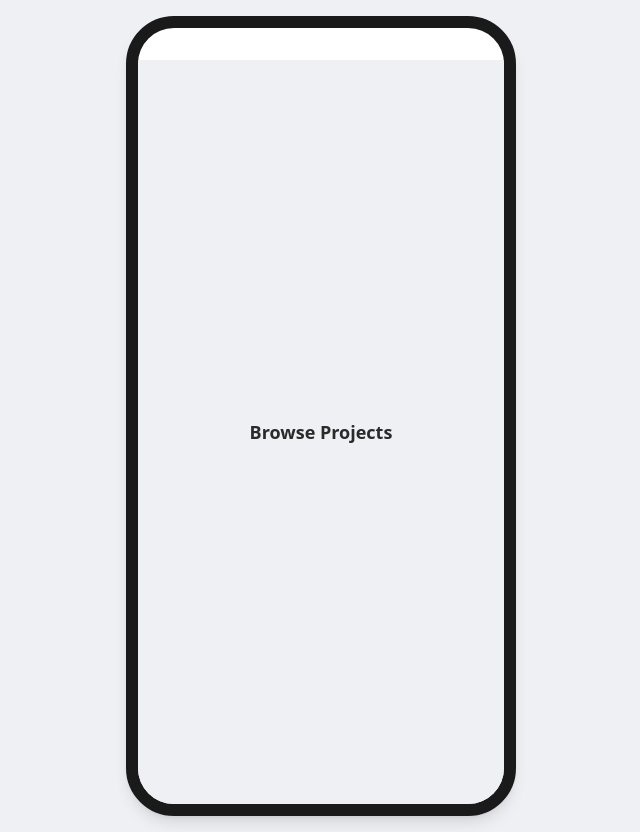
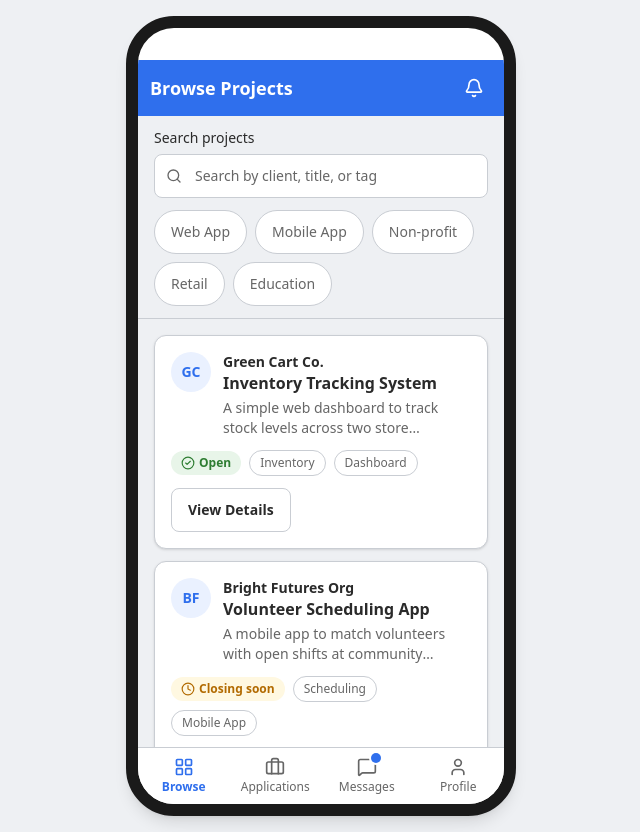
Before and after one commit to Elydia04/CapFind, a React (Vite) app: page /browse in a window 1280 px wide. Shown: the whole page, without its empty margins (319-959 px from the left). Built offline with nearby package versions, Linux system fonts and the light colour scheme.

Commit message:
step 5: screen 2 - browse projects

```diff
--- a/src/components/AppLayout.tsx
+++ b/src/components/AppLayout.tsx
@@ -1,10 +1,15 @@
 import { Outlet } from 'react-router-dom'
+import { useApp } from '../context/AppContext'
 import { PhoneFrame } from './PhoneFrame'
+import { Toast } from './Toast'
 
 export function AppLayout() {
+  const { toast, clearToast } = useApp()
+
   return (
     <PhoneFrame>
       <Outlet />
+      {toast ? <Toast message={toast} onDismiss={clearToast} /> : null}
     </PhoneFrame>
   )
 }
--- /dev/null
+++ b/src/components/FilterChip.tsx
@@ -0,0 +1,23 @@
+export type FilterChipProps = {
+  label: string
+  active: boolean
+  onClick: () => void
+}
+
+export function FilterChip({ label, active, onClick }: FilterChipProps) {
+  return (
+    <button
+      type="button"
+      aria-pressed={active}
+      onClick={onClick}
+      className={[
+        'min-h-11 rounded-full border px-4 text-sm font-medium transition-colors',
+        active
+          ? 'border-primary bg-primary text-white'
+          : 'border-line bg-white text-muted hover:border-primary hover:text-primary',
+      ].join(' ')}
+    >
+      {label}
+    </button>
+  )
+}
--- a/src/data/projects.ts
+++ b/src/data/projects.ts
@@ -1,4 +1,12 @@
-import type { Project } from '../types'
+import type { Project, ProjectCategory } from '../types'
+
+export const projectCategories: readonly ProjectCategory[] = [
+  'Web App',
+  'Mobile App',
+  'Non-profit',
+  'Retail',
+  'Education',
+]
 
 export const projects: Project[] = [
   {
--- a/src/screens/BrowseScreen.tsx
+++ b/src/screens/BrowseScreen.tsx
@@ -1,7 +1,158 @@
+import { Bell, Search, SearchX } from 'lucide-react'
+import { useMemo, useState } from 'react'
+import { Link, useNavigate } from 'react-router-dom'
+import { AppBar } from '../components/AppBar'
+import { Avatar } from '../components/Avatar'
+import { BottomNav } from '../components/BottomNav'
+import { Button } from '../components/Button'
+import { FilterChip } from '../components/FilterChip'
+import { FormField } from '../components/FormField'
+import { StatusPill } from '../components/StatusPill'
+import { Tag } from '../components/Tag'
+import { useApp } from '../context/AppContext'
+import { projectCategories, projects } from '../data/projects'
+import type { ProjectCategory } from '../types'
+
 export function BrowseScreen() {
+  const navigate = useNavigate()
+  const { appliedProjectIds, conversations, showToast } = useApp()
+
+  const [query, setQuery] = useState('')
+  const [activeCategories, setActiveCategories] = useState<ProjectCategory[]>([])
+
+  const toggleCategory = (category: ProjectCategory) => {
+    setActiveCategories((previous) =>
+      previous.includes(category)
+        ? previous.filter((item) => item !== category)
+        : [...previous, category],
+    )
+  }
+
+  const clearFilters = () => {
+    setQuery('')
+    setActiveCategories([])
+  }
+
+  const filteredProjects = useMemo(() => {
+    const term = query.trim().toLowerCase()
+    return projects.filter((project) => {
+      const matchesCategory =
+        activeCategories.length === 0 || activeCategories.includes(project.category)
+      if (!matchesCategory) {
+        return false
+      }
+      if (term === '') {
+        return true
+      }
+      return (
+        project.clientName.toLowerCase().includes(term) ||
+        project.title.toLowerCase().includes(term) ||
+        project.tags.some((tag) => tag.toLowerCase().includes(term))
+      )
+    })
+  }, [query, activeCategories])
+
+  const hasUnread = conversations.some((conversation) => conversation.unread)
+
   return (
-    <main className="flex flex-1 items-center justify-center bg-page p-6">
-      <h1 className="text-lg font-bold text-ink">Browse Projects</h1>
-    </main>
+    <div className="flex flex-1 flex-col overflow-hidden">
+      <AppBar
+        title="Browse Projects"
+        action={{
+          icon: <Bell className="h-5 w-5" aria-hidden="true" />,
+          label: 'Notifications',
+          onClick: () => showToast("You're all caught up."),
+        }}
+      />
+
+      <main className="flex-1 overflow-y-auto bg-page">
+        <div className="flex flex-col gap-3 border-b border-line bg-page px-4 py-3">
+          <div role="search">
+            <FormField
+              label="Search projects"
+              type="search"
+              placeholder="Search by client, title, or tag"
+              icon={<Search className="h-4 w-4" />}
+              value={query}
+              onChange={(event) => setQuery(event.target.value)}
+            />
+          </div>
+          <div className="flex flex-wrap gap-2">
+            {projectCategories.map((category) => (
+              <FilterChip
+                key={category}
+                label={category}
+                active={activeCategories.includes(category)}
+                onClick={() => toggleCategory(category)}
+              />
+            ))}
+          </div>
+        </div>
+
+        {filteredProjects.length === 0 ? (
+          <div className="flex flex-col items-center gap-3 px-6 py-16 text-center">
+            <SearchX className="h-8 w-8 text-muted" aria-hidden="true" />
+            <p className="text-base font-bold text-ink">No projects match your search</p>
+            <p className="text-sm text-muted">
+              Try a different keyword or clear your filters.
+            </p>
+            <Button variant="secondary" onClick={clearFilters}>
+              Clear filters
+            </Button>
+          </div>
+        ) : (
+          <ul className="flex flex-col gap-3 p-4">
+            {filteredProjects.map((project) => {
+              const isApplied = appliedProjectIds.includes(project.id)
+              return (
+                <li
+                  key={project.id}
+                  className="relative rounded-xl border border-line bg-white p-4 shadow-sm transition-shadow hover:shadow-md"
+                >
+                  <div className="flex items-start gap-3">
+                    <Avatar initials={project.clientInitials} />
+                    <div className="min-w-0 flex-1">
+                      <p className="truncate text-sm font-bold text-ink">
+                        {project.clientName}
+                      </p>
+                      <h2 className="text-base font-bold leading-snug text-ink">
+                        <Link
+                          to={`/project/${project.id}`}
+                          className="after:absolute after:inset-0 after:content-['']"
+                        >
+                          {project.title}
+                        </Link>
+                      </h2>
+                      <p className="mt-1 line-clamp-2 text-sm text-muted">
+                        {project.summary}
+                      </p>
+                    </div>
+                  </div>
+
+                  <div className="mt-3 flex flex-wrap items-center gap-2">
+                    <StatusPill variant={project.status === 'open' ? 'open' : 'closing'} />
+                    {isApplied ? <StatusPill variant="applied" /> : null}
+                    {project.tags.slice(0, 2).map((tag) => (
+                      <Tag key={tag}>{tag}</Tag>
+                    ))}
+                  </div>
+
+                  <div className="relative z-10 mt-3">
+                    <Button
+                      variant="secondary"
+                      onClick={() => navigate(`/project/${project.id}`)}
+                    >
+                      View Details
+                    </Button>
+                  </div>
+                </li>
+              )
+            })}
+          </ul>
+        )}
+      </main>
+
+      <BottomNav unreadMessages={hasUnread} />
+    </div>
   )
 }
```
